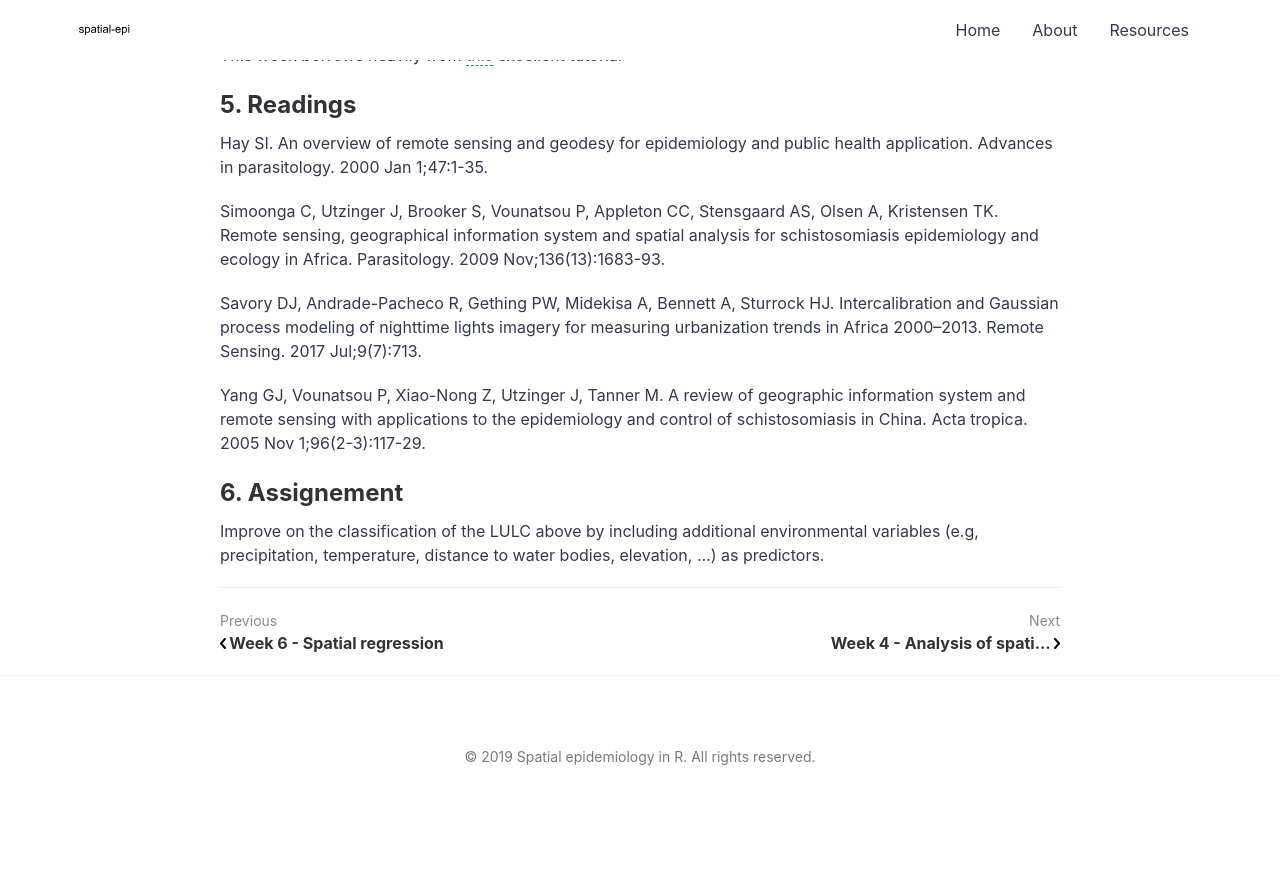
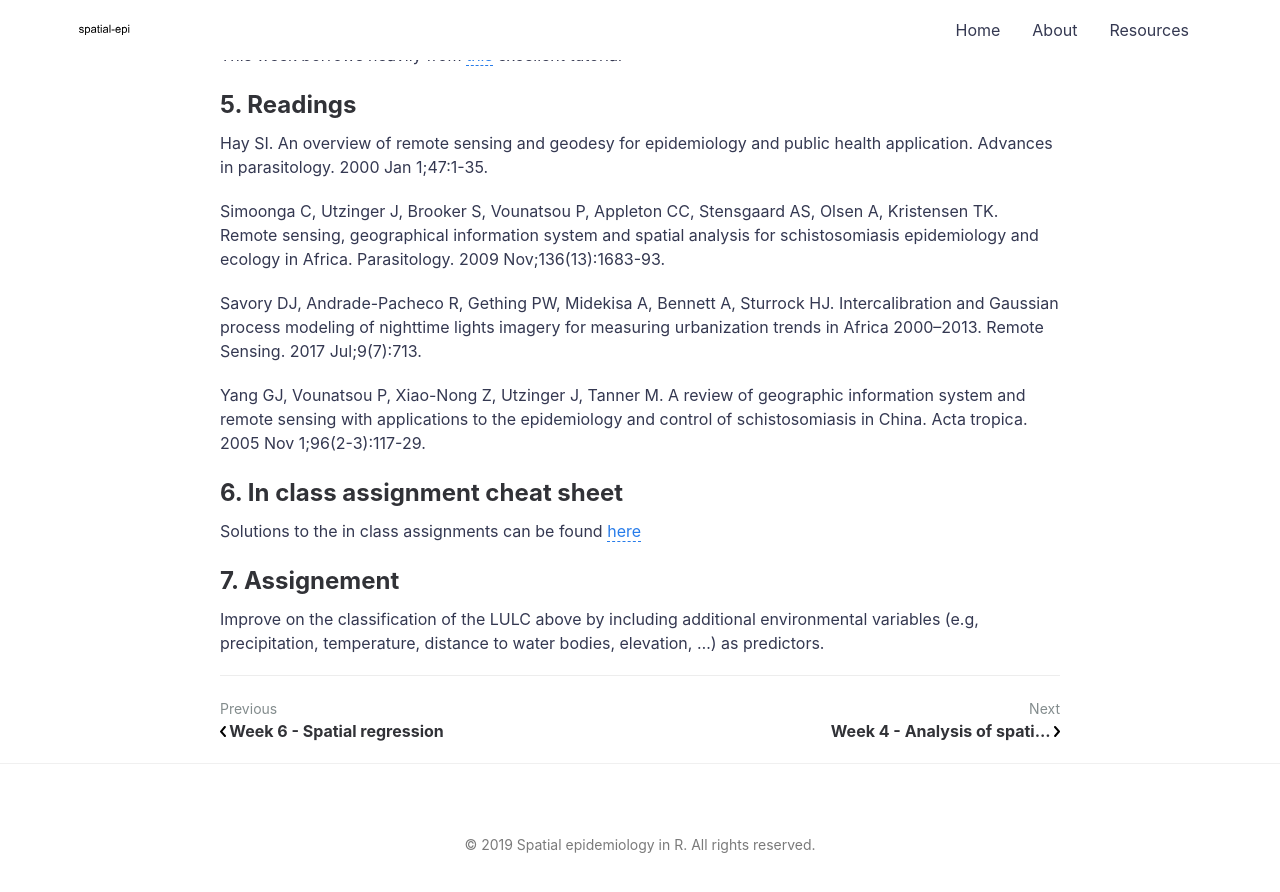
Before and after one commit to HughSt/HughSt.github.io, a Jekyll site: the page built from _posts/2017-10-12-week-5.md, in a window 1280 px wide and 900 px high, scrolled down 25428 px. Shown: the top 892 px of the window. Built offline with Jekyll 4.4.1, drawn with Linux system fonts in a browser that asks for light colours; before the commit the page ends 26240 px from its top, so only the background shows below that.

Commit message:
Adding link to week 5 cheat sheet

```diff
--- a/_posts/2017-10-12-week-5.md
+++ b/_posts/2017-10-12-week-5.md
@@ -774,6 +774,9 @@ Savory DJ, Andrade-Pacheco R, Gething PW, Midekisa A, Bennett A, Sturrock HJ. In
 
 Yang GJ, Vounatsou P, Xiao-Nong Z, Utzinger J, Tanner M. A review of geographic information system and remote sensing with applications to the epidemiology and control of schistosomiasis in China. Acta tropica. 2005 Nov 1;96(2-3):117-29.
 
-## 6. Assignement
+## 6. In class assignment cheat sheet
+Solutions to the in class assignments can be found [here](https://github.com/HughSt/HughSt.github.io/blob/master/_posts/Week_5_cheat_sheet.md)
+
+## 7. Assignement
 
 Improve on the classification of the LULC above by including additional environmental variables (e.g, precipitation, temperature, distance to water bodies, elevation, ...) as predictors.
```
